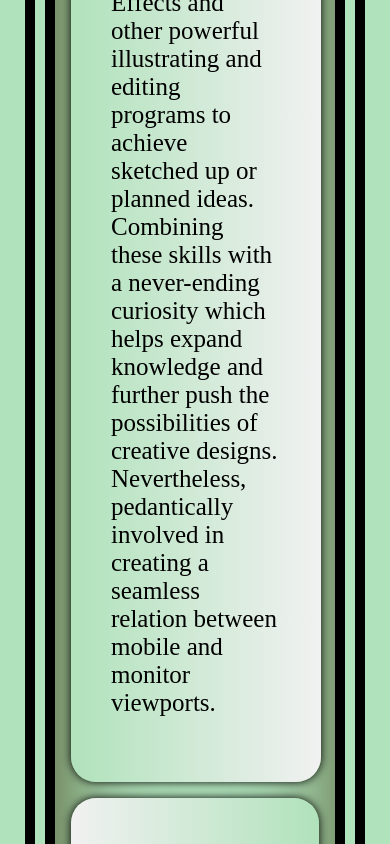
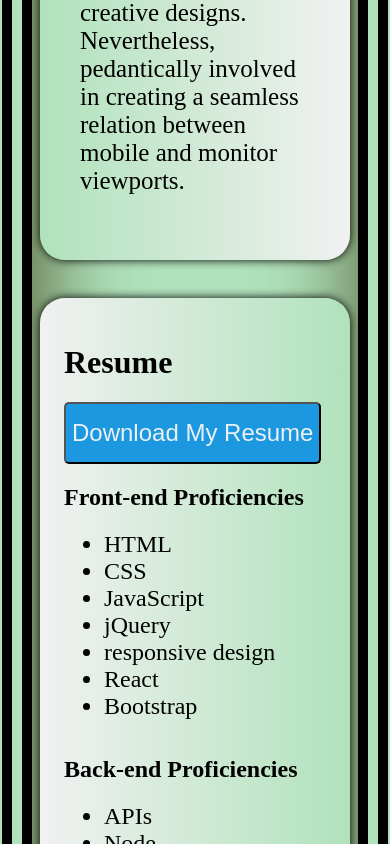
Before and after one commit to JimmySolis/Front-End-Developer, a React (Create React App) app: page /About in a window 390 px wide. Shown: the part 1156-2000 px from the top of the page. Built offline with nearby package versions, Linux system fonts and the light colour scheme.

Commit message:
added more media queries.

```diff
--- a/src/assets/about.css
+++ b/src/assets/about.css
@@ -73,7 +73,7 @@
 
 /* responsive */
 @media screen and (max-width: 1440px) {
-    html {
+    body {
         height: 900px;
         width: 1330px;
         overflow-y: scroll;
@@ -84,7 +84,7 @@
 
 /* responsive */
 @media screen and (max-width: 1024px) {
-    html {
+   body {
         height: 1000px;
         width: 100%;
         overflow-y: scroll;
@@ -94,7 +94,7 @@
 
 /* sufrace pro 7 */
 @media screen and (max-width: 912px) {
-    html {
+   body {
         height: 1500px;
         width: 100%;
         overflow-y: scroll;
@@ -109,7 +109,7 @@
 
 /* Ipad Air */
 @media screen and (max-width: 820px) {
-    html {
+  body {
         height: 1500px;
         width: 100%;
         overflow-y: scroll;
@@ -121,9 +121,10 @@
         grid-template-columns: 1fr;
       }
 }
+
 /* Ipad mini */
 @media screen and (max-width: 768px) {
-    html {
+    body {
         height: 1600px;
         width: 100%;
         overflow-y: scroll;
@@ -138,7 +139,7 @@
 
 /* surfaxe duo */
 @media screen and (max-width: 540px) {
-    html {
+    body {
         height: 1650px;
         width: 650px;
         overflow-y: scroll;
@@ -154,16 +155,17 @@
 /* Iphon 13pro max */
 @media screen and (max-width: 428px) {
 
-    html {
-        height: 2760px;
+    body {
+      height: auto;
         width: auto;
         overflow-y: scroll;
         overflow-x: hidden;
     }
 
     .aboutSection{
-      width: 205px;
+      width: auto;
       margin: 8px;
+      margin-top: 30px;
       padding: 40px;
     }
 
@@ -174,8 +176,9 @@
       }
 
       .resumeSection{
-        width: 235px;
+        width: auto;
         margin: 8px;
+        margin-top: 30px;
       }
 
       .resumeSectionDivison{
@@ -184,9 +187,10 @@
       }
 
       .linkSection{
-        width: 235px;
+        width: auto;
         margin: 8px;
-        margin-top: 40px;
+        margin-top: 30px;
+        margin-bottom: 30px;
       }
 
       .picSize{
@@ -210,28 +214,31 @@
 
     /* Iphone xr */
     @media screen and (max-width: 414px) {
-      html {
-        height: 3000px;
+      body {
+        height: auto;
         width: auto;
         overflow-y: scroll;
         overflow-x: hidden;
     }
 
       .aboutSection{
-        width: 190px;
+        width: auto;
         margin: 8px;
         padding: 40px;
+        margin-top: 30px;
       }
 
       .resumeSection{
-        width: 220px;
+        width: auto;
         margin: 8px;
+        margin-top: 30px;
       }
 
       .linkSection{
-        width: 220px;
+        width: auto;
         margin: 8px;
-        margin-top: 40px;
+        margin-top: 30px;
+        margin-bottom: 30px;
       }
 
       }
@@ -239,22 +246,24 @@
 
       /* iphone 12 pro */
 @media screen and (max-width: 393px) {
-    html {
-        height: 3150px;
+   body {
+        height: auto;
         width: auto;
         overflow-y: scroll;
         overflow-x: hidden;
     }
 
     .aboutSection{
-        width: 170px;
+        width: auto;
         margin: 8px;
         padding: 40px;
+        margin-top: 30px;
       }
 
       .resumeSection{
-        width: 200px;
+        width: auto;
         margin: 8px;
+        margin-top: 30px;
       }
 
       .resumeSectionDivison{
@@ -263,9 +272,10 @@
       }
 
       .linkSection{
-        width: 200px;
+        width: auto;
         margin: 8px;
-        margin-top: 40px;
+        margin-top: 30px;
+        margin-bottom: 30px;
       }
 
       .picSize{
@@ -286,24 +296,26 @@
   }
 
   }
-    /* Samsung galaxy S8+*/
+    /* Samsung galaxy S8*/
   @media screen and (max-width: 360px) {
-    html {
-        height: 2850px;
-        width: 100%;
+    body {
+        height: auto;
+        width: auto;
         overflow-y: scroll;
-        overflow-x:scroll;
+        overflow-x: hidden;
     }
 
     .aboutSection{
         width: 200px;
-        margin: 32px;
+        margin: 8px;
         padding: 40px;
+        margin-top: 30px;
       }
 
       .resumeSection{
-        width: 235px;
-        margin: 32px;
+        width: 230px;
+        margin: 8px;
+        margin-top: 30px;
       }
 
       .downloadButton{
@@ -317,9 +329,10 @@
 
 
     .linkSection{
-        width: 240px;
-        margin: 32px;
-        margin-top: 70px;
+        width: auto;
+        margin: 8px;
+        margin-top: 30px;
+        margin-bottom: 30px;
       }
 
   }
@@ -338,22 +351,24 @@
 
 @media screen and (max-width: 320px) {
 
-    html {
-        height: 3250px;
-        width: 270px;
+    body {
+        height: auto;
+        width: 100%;
         overflow-y: scroll;
-        overflow-x:scroll;
+        overflow-x: hidden;
     }
 
     .aboutSection{
-        width: 165px;
+        width: auto;
         margin: 8px;
         padding: 40px;
+        margin-top: 30px;
       }
 
       .resumeSection{
-        width: 195px;
+        width: auto;
         margin: 8px;
+        margin-top: 30px;
       }
 
       .downloadButton{
@@ -366,9 +381,10 @@
     }
 
     .linkSection{
-        width: 200px;
+        width: auto;
         margin: 8px;
-        margin-top: 40px;
+        margin-top: 30px;
+        margin-bottom: 30px;
       }
 
      .picSize{
--- a/src/assets/style.css
+++ b/src/assets/style.css
@@ -1,4 +1,4 @@
-html {
+body {
     height: 89%;
     overflow-y: hidden;
     overflow-x: hidden;
@@ -142,6 +142,43 @@ button[type="submit"] {
 
 /* Iphon 13pro max */
 @media screen and (max-width: 428px) {
+    body {
+        height: 1000px;
+        overflow-y: hidden;
+        overflow-x: hidden;
+        box-shadow: 5px 5px 100px rgb(70, 75, 34) inset;
+        border: 30px  black double;
+        margin: 2px;
+        background-color: rgb(176, 226, 187);
+        color: azure;
+    }
+
+    .containerHomeGrid{
+        margin: 0px;
+        padding: 0px;
+        display: grid;
+        grid-template-columns: 1fr;
+        column-gap: 50px;
+    }
+
+    .btnOne{
+        background-size: 355px;
+        background-position: center;
+        background-color: rgb(47, 5, 61);
+    }
+
+    .btnTwo{
+        background-size: 325px;
+        background-position: center;
+        background-color: rgb(29, 58, 15);
+    }
+
+    .btnStyle{
+        width: 310px;
+        font-size: 90px;
+        margin-top: 16px;
+    }
+
 
 }
 
```
Also changed, not shown: 6 other files (tests, documents, lock files or other folders).
